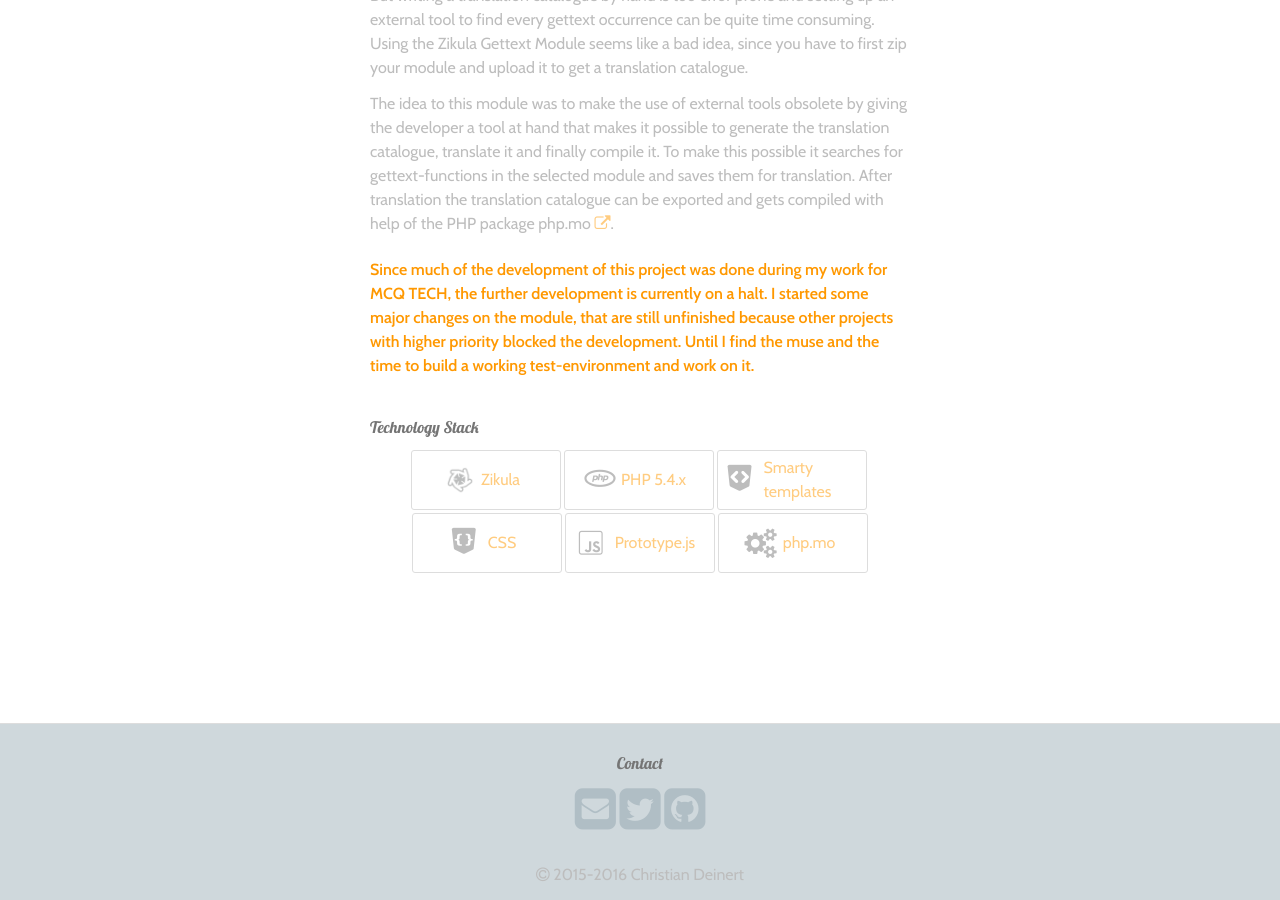
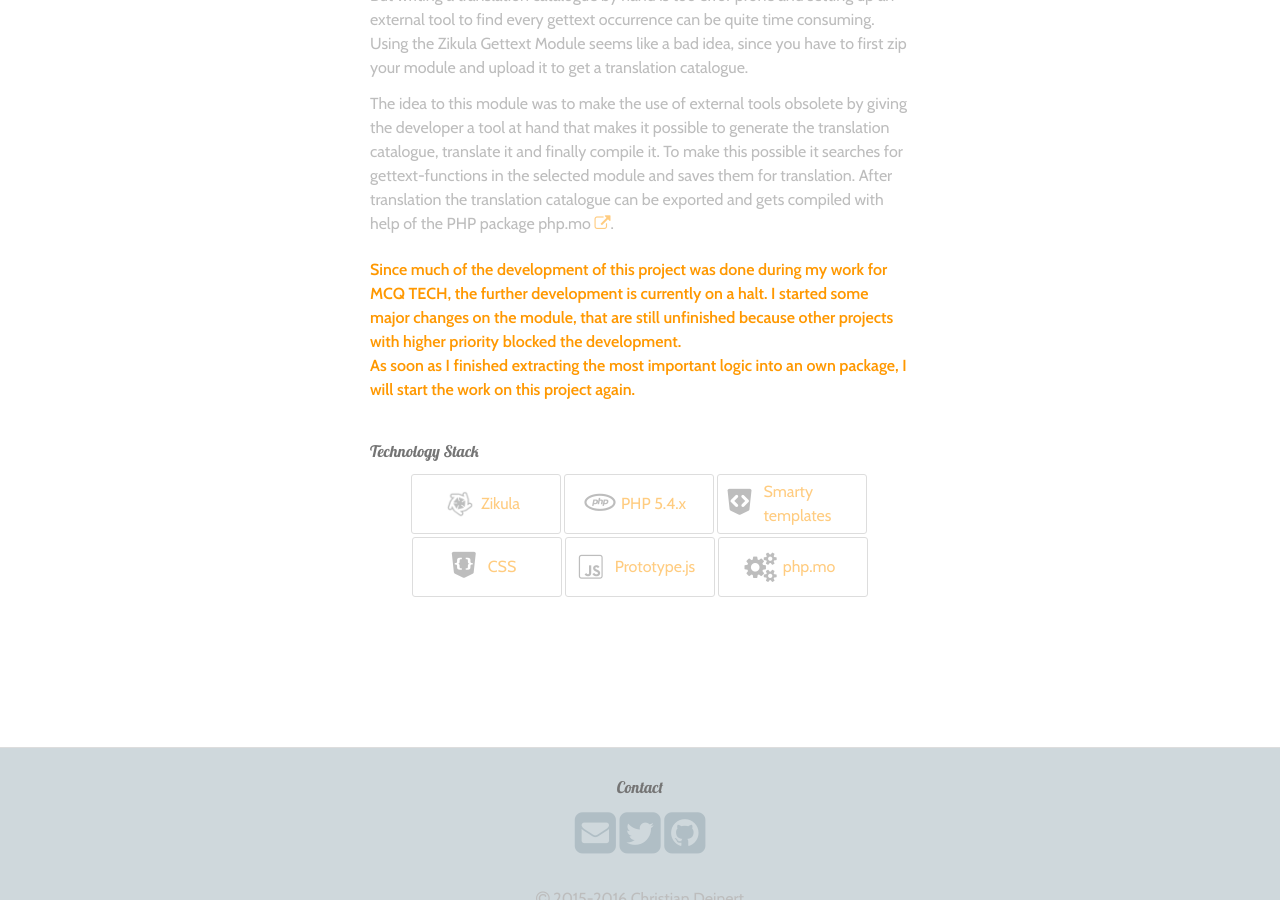
Before and after one commit to ChDeinert/chdeinert.github.io, a Jekyll site: the page built from projects/translator.html, in a window 1280 px wide and 900 px high, scrolled down 521 px. Built offline with Jekyll 4.4.1, drawn with Linux system fonts in a browser that asks for light colours; nearby versions of some CDN libraries.

Commit message:
Update Translator info

```diff
--- a/projects/translator.html
+++ b/projects/translator.html
@@ -29,8 +29,8 @@ layout: page
             </p>
             <p class="urgent">
                 Since much of the development of this project was done during my work for MCQ TECH, the further development is currently on a halt.
-                I started some major changes on the module, that are still unfinished because other projects with higher priority blocked the development.
-                Until I find the muse and the time to build a working test-environment and work on it.
+                I started some major changes on the module, that are still unfinished because other projects with higher priority blocked the development.<br />
+                As soon as I finished extracting the most important logic into an own package, I will start the work on this project again.
             </p>
         </div>
     </div>
```
